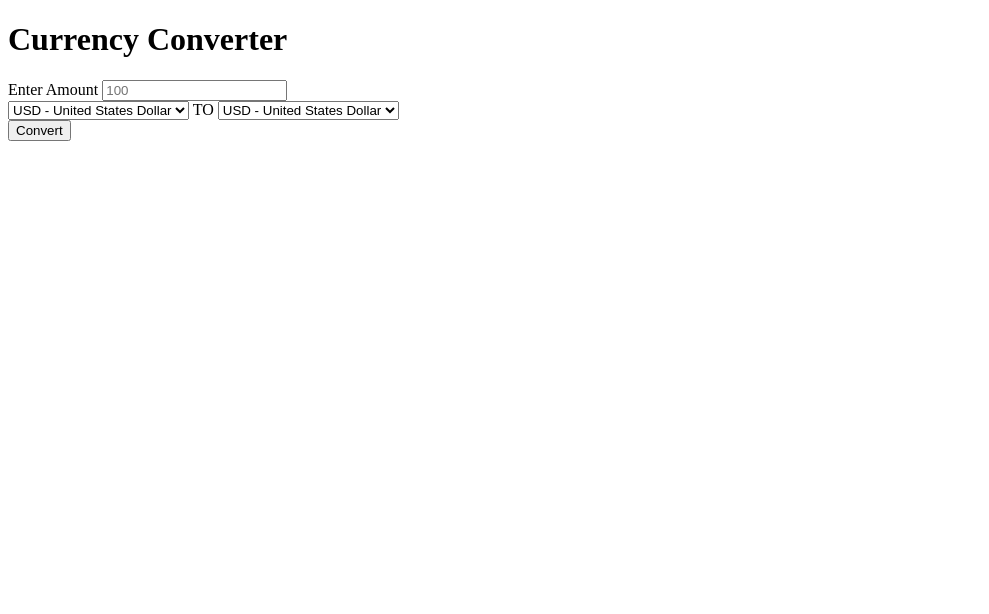
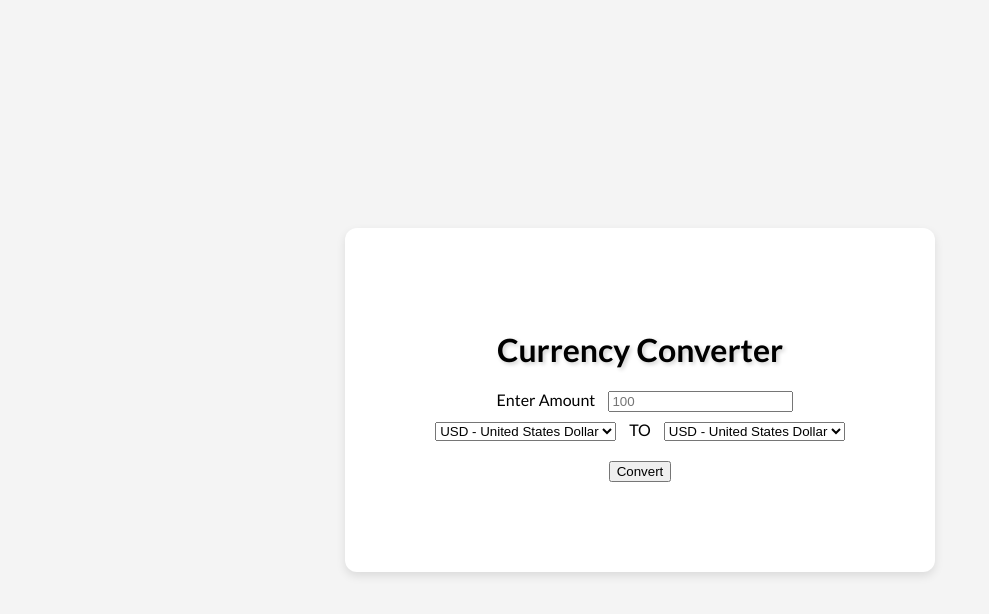
Before and after one commit to Akshada-26/Currency-Converter, a plain HTML site: page index.html in a window 1280 px wide. Shown: the whole page, without its empty margins (0-989 px from the left). Drawn offline with Linux system fonts and the light colour scheme.

Commit message:
Applied the Lato font family from Google Fonts, set the background color to #f4f4f4, added a shadow effect to the text, and center-aligned the content both vertically and horizontally.

```diff
--- a/index.html
+++ b/index.html
@@ -4,6 +4,8 @@
     <meta charset="UTF-8">
     <meta name="viewport" content="width=device-width, initial-scale=1.0">
     <title>Currency Converter</title>
+    <link href="https://fonts.googleapis.com/css2?family=Lato:wght@400;700&display=swap" rel="stylesheet">
+    <link rel="stylesheet" href="style.css">
 </head>
 <body>
     <div class="container">
--- /dev/null
+++ b/style.css
@@ -0,0 +1,26 @@
+body
+{
+  font-family: 'Lato', sans-serif;
+  background-color: #f4f4f4;
+  display: flex;
+  justify-content: center;
+  align-items: center;
+  height: 100vh;
+  margin: 0;
+  text-align: center;
+}
+
+.container {
+    padding: 80px;
+    background-color: white;
+    border-radius: 12px;
+    box-shadow: 0 4px 10px rgba(0, 0, 0, 0.1);
+  }
+
+  h1 {
+    text-shadow: 2px 2px 4px rgba(0, 0, 0, 0.2);
+  }
+
+  label, select, button {
+    margin: 10px;
+  }
```
